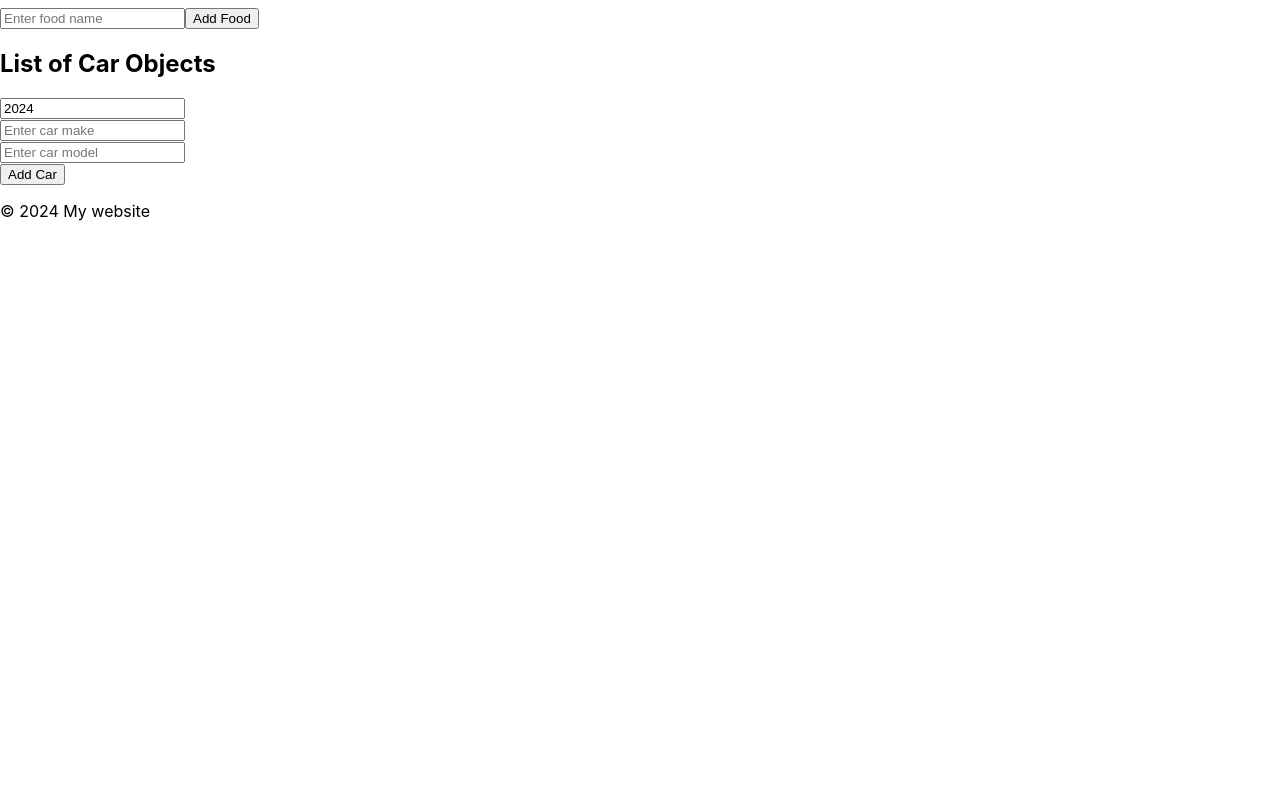
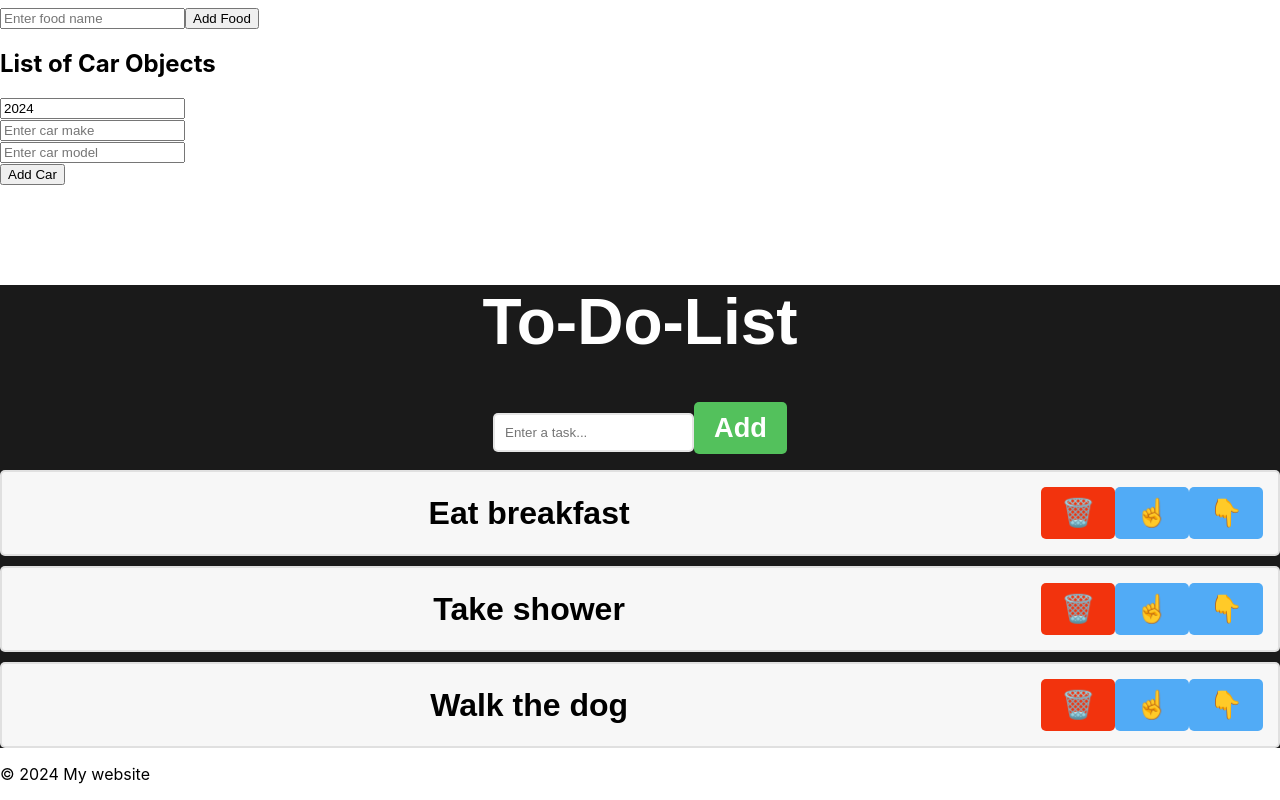
Before and after one commit to radulianoo/react-learning, a React (Create React App) app: page / in a window 1280 px wide. Shown: the part 4244-5044 px from the top of the page. Before the commit the page ends 4481 px from the top, so only its background shows below. Built offline with nearby package versions, Linux system fonts and the light colour scheme.

Commit message:
Added to do list program app.

```diff
--- a/src/App.js
+++ b/src/App.js
@@ -15,6 +15,7 @@
 import CarComponent from "./CarComponent";
 import GroceryListComponent from "./GroceryListComponent";
 import CarListComponent from "./CarsListComponent";
+import ToDoList from "./ToDoList";
 
 function App() {
   const fruits = [
@@ -67,6 +68,7 @@
       <CarComponent />
       <GroceryListComponent />
       <CarListComponent />
+      <ToDoList />
       <Footer />
     </>
   );
--- /dev/null
+++ b/src/ToDoList.jsx
@@ -0,0 +1,71 @@
+import React, { useState } from "react";
+
+function ToDoList() {
+  const [tasks, setTasks] = useState([
+    "Eat breakfast",
+    "Take shower",
+    "Walk the dog",
+  ]);
+  const [newTask, setNewTask] = useState("");
+
+  function handleInputChange(event) {
+    setNewTask(event.target.value);
+  }
+
+  function addTask() {
+    if (newTask.trim() !== "") {
+      setTasks((t) => [...tasks, newTask]);
+      setNewTask("");
+    }
+  }
+
+  function deleteTask(index) {
+    const updatedTasks = tasks.filter((element, i) => i !== index);
+    setNewTask(updatedTasks);
+  }
+
+  function moveTaskUp(index) {}
+
+  function moveTaskDown(index) {}
+
+  return (
+    <div className="to-do-list">
+      <h1>To-Do-List</h1>
+      <div>
+        <input
+          type="text"
+          placeholder="Enter a task..."
+          value={newTask}
+          onChange={handleInputChange}
+        />
+        <button className="add-button" onClick={addTask}>
+          Add
+        </button>
+        <ol>
+          {tasks.map((task, index) => (
+            <li key={index}>
+              <span className="text">{task}</span>
+              <button
+                className="delete-button"
+                onClick={() => deleteTask(index)}
+              >
+                🗑️
+              </button>
+              <button className="move-button" onClick={() => moveTaskUp(index)}>
+                ☝️
+              </button>
+              <button
+                className="move-button"
+                onClick={() => moveTaskDown(index)}
+              >
+                👇
+              </button>
+            </li>
+          ))}
+        </ol>
+      </div>
+    </div>
+  );
+}
+
+export default ToDoList;
--- a/src/index.css
+++ b/src/index.css
@@ -173,3 +173,84 @@
   border-radius: 10px;
   border: 3px solid hsl(0, 0%, 80%);
 }
+
+.to-do-list {
+  font-family: Arial, Helvetica, sans-serif;
+  text-align: center;
+  margin-top: 100px;
+  background-color: hsl(0, 0%, 10%);
+}
+
+.to-do-list h1 {
+  font-size: 4rem;
+  color: white;
+}
+
+.to-do-list button {
+  font-size: 1.7rem;
+  font-weight: bold;
+  padding: 10px 20px;
+  color: white;
+  border: none;
+  border-radius: 5px;
+  cursor: pointer;
+  transition: background-color 0.5s ease;
+}
+
+.add-button {
+  background-color: hsl(125, 47%, 54%);
+}
+
+.add-button:hover {
+  background-color: hsl(125, 47%, 44%);
+}
+
+.delete-button {
+  background-color: hsl(10, 90%, 50%);
+}
+
+.delete-button:hover {
+  background-color: hsl(10, 90%, 40%);
+}
+
+.move-button {
+  background-color: hsl(207, 90%, 64%);
+}
+
+.move-button:hover {
+  background-color: hsl(207, 90%, 54%);
+}
+
+.to-do-list input[type="text"] {
+  font-size: 1.6 rem;
+  padding: 10px;
+  border: 2px solid hsl(0, 0%, 80%, 0.5);
+  border-radius: 5px;
+  color: hsl(0, 0%, 0%, 0.7);
+}
+
+.to-do-list ol {
+  padding: 0;
+}
+
+.to-do-list li {
+  font-size: 2rem;
+  font-weight: bold;
+  padding: 15px;
+  background-color: hsl(0, 0%, 97%);
+  margin-bottom: 10px;
+  border: 2px solid hsl(0, 0%, 85%, 0.75);
+  border-radius: 5px;
+  display: flex;
+  align-items: center;
+}
+
+.to-do-list .text {
+  flex: 1;
+}
+
+.to-do-list .delete-button .move-button {
+  padding: 8px 12px;
+  font-size: 1.4rem;
+  margin-left: 10px;
+}
```
